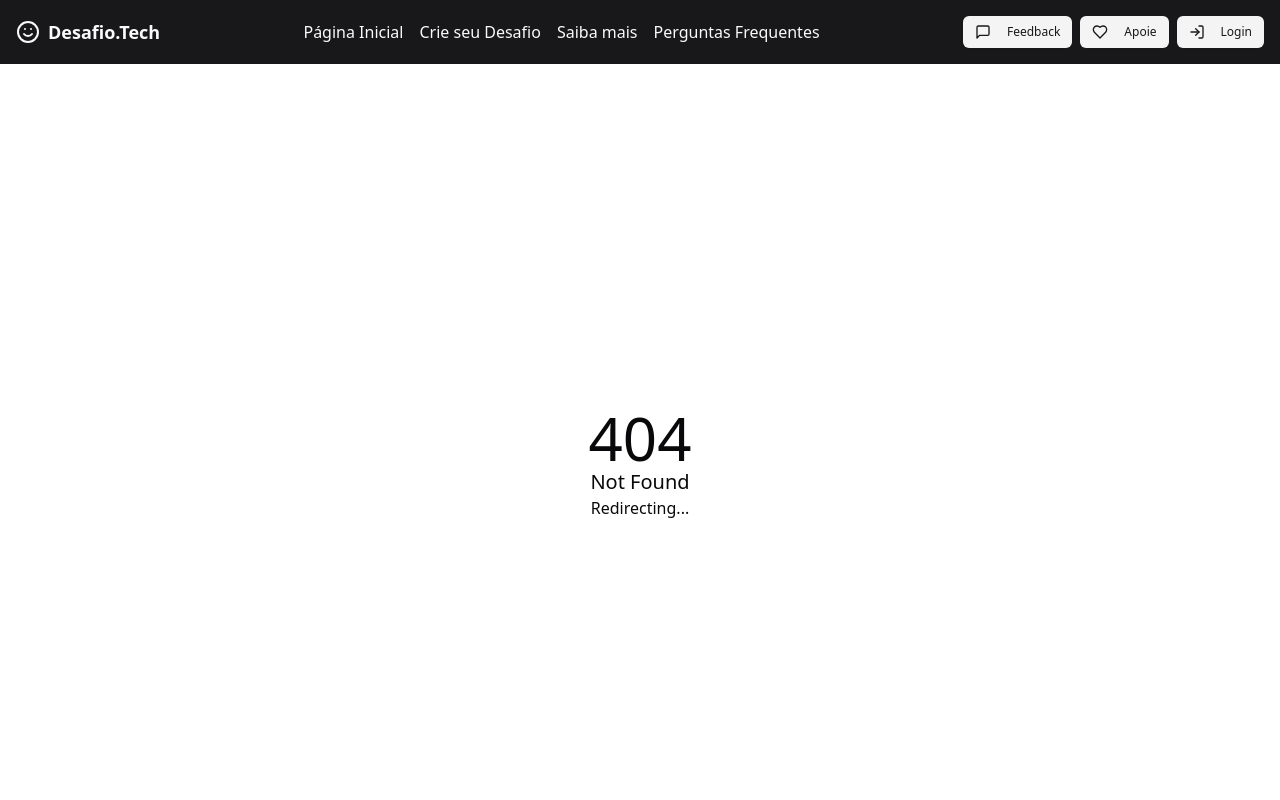
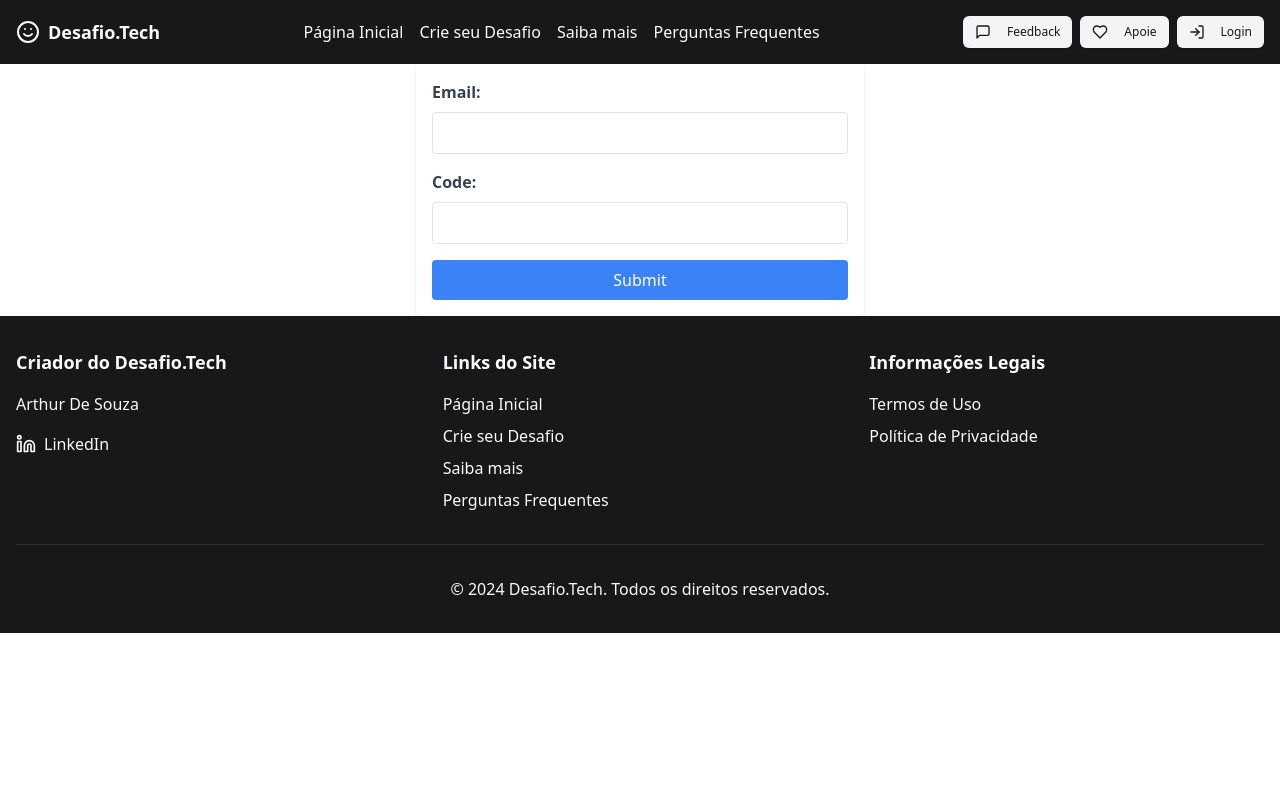
Before and after one commit to ArthurSilv4/site-desafio.tech, a Next.js app: page /verifyEmail in a window 1280 px wide. Before the commit this address had no page. Shown: the top 800 px of the page. Built offline with nearby package versions, Linux system fonts and the light colour scheme.

Commit message:
criado o register e a verificacao de email

```diff
--- a/src/app/signUp/page.tsx
+++ b/src/app/signUp/page.tsx
@@ -1,6 +1,6 @@
 'use client'
 
-import { useState } from 'react'
+import { useState, useContext } from 'react'
 import { Eye, EyeOff, Github } from 'lucide-react'
 import { Button } from "@/components/ui/button"
 import { Input } from "@/components/ui/input"
@@ -8,14 +8,28 @@ import { Label } from "@/components/ui/label"
 import { Card, CardHeader, CardTitle, CardDescription, CardContent, CardFooter } from "@/components/ui/card"
 import { Separator } from "@/components/ui/separator"
 import { Checkbox } from "@/components/ui/checkbox"
+import { AuthContext } from '@/contexts/AuthContext'
 
 export default function SignUp() {
   const [showPassword, setShowPassword] = useState(false)
+  const authContext = useContext(AuthContext)
+  if (!authContext) {
+    throw new Error('AuthContext must be used within an AuthProvider')
+  }
+  const { signUp } = authContext
 
-  const handleSubmit = (event: React.FormEvent<HTMLFormElement>) => {
+  const handleSubmit = async (event: React.FormEvent<HTMLFormElement>) => {
     event.preventDefault()
-    // Handle sign up logic here
-    console.log('Sign up submitted')
+    const formData = new FormData(event.currentTarget)
+    const email = formData.get('email') as string
+    const password = formData.get('password') as string
+
+    try {
+      await signUp({ email, password })
+      console.log('Sign up successful')
+    } catch (error) {
+      console.error('Failed to sign up', error)
+    }
   }
 
   const handleGoogleSignUp = () => {
@@ -43,6 +57,7 @@ export default function SignUp() {
               <Label htmlFor="name">Nome completo</Label>
               <Input
                 id="name"
+                name="name"
                 type="text"
                 placeholder="Seu nome completo"
                 required
@@ -52,6 +67,7 @@ export default function SignUp() {
               <Label htmlFor="email">Email</Label>
               <Input
                 id="email"
+                name="email"
                 type="email"
                 placeholder="seu@email.com"
                 required
@@ -62,6 +78,7 @@ export default function SignUp() {
               <div className="relative">
                 <Input
                   id="password"
+                  name="password"
                   type={showPassword ? "text" : "password"}
                   placeholder="••••••••"
                   required
--- /dev/null
+++ b/src/app/verifyEmail/page.tsx
@@ -0,0 +1,50 @@
+'use client'
+
+import { useState, useContext } from "react";
+import { AuthContext } from '@/contexts/AuthContext';
+
+export default function VerifyEmail() {
+  const [email, setEmail] = useState('');
+  const [code, setCode] = useState('');
+  const authContext = useContext(AuthContext);
+  if (!authContext) {
+    throw new Error('AuthContext must be used within an AuthProvider');
+  }
+  const { verifyCode } = authContext;
+
+  const handleSubmit = async (e: React.FormEvent) => {
+    e.preventDefault();
+    try {
+      await verifyCode({ email, code });
+      console.log('Verification successful');
+    } catch (error) {
+      console.error('Failed to verify code', error);
+    }
+  };
+
+  return (
+    <form onSubmit={handleSubmit} className="max-w-md mx-auto p-4 bg-white shadow-md rounded">
+      <div className="mb-4">
+        <label htmlFor="email" className="block text-gray-700 font-bold mb-2">Email:</label>
+        <input
+          type="email"
+          id="email"
+          value={email}
+          onChange={(e) => setEmail(e.target.value)}
+          className="w-full px-3 py-2 border rounded focus:outline-none focus:ring-2 focus:ring-blue-500"
+        />
+      </div>
+      <div className="mb-4">
+        <label htmlFor="code" className="block text-gray-700 font-bold mb-2">Code:</label>
+        <input
+          type="text"
+          id="code"
+          value={code}
+          onChange={(e) => setCode(e.target.value)}
+          className="w-full px-3 py-2 border rounded focus:outline-none focus:ring-2 focus:ring-blue-500"
+        />
+      </div>
+      <button type="submit" className="w-full bg-blue-500 text-white py-2 rounded hover:bg-blue-600">Submit</button>
+    </form>
+  );
+}
--- a/src/components/ui/checkbox.tsx
+++ b/src/components/ui/checkbox.tsx
@@ -2,8 +2,6 @@
 
 import * as React from "react"
 import * as CheckboxPrimitive from "@radix-ui/react-checkbox"
-import { CheckIcon } from "@radix-ui/react-icons"
-
 import { cn } from "@/lib/utils"
 
 const Checkbox = React.forwardRef<
@@ -21,7 +19,6 @@ const Checkbox = React.forwardRef<
     <CheckboxPrimitive.Indicator
       className={cn("flex items-center justify-center text-current")}
     >
-      <CheckIcon className="h-4 w-4" />
     </CheckboxPrimitive.Indicator>
   </CheckboxPrimitive.Root>
 ))
--- a/src/contexts/AuthContext.tsx
+++ b/src/contexts/AuthContext.tsx
@@ -10,9 +10,21 @@ interface SignInData {
   password: string;
 }
 
+interface SignUpData {
+  email: string;
+  password: string;
+}
+
+interface VerifyCodeData {
+  email: string;
+  code: string;
+}
+
 interface AuthContextType {
   token: string | null;
   signIn: (data: SignInData) => Promise<void>;
+  signUp: (data: SignUpData) => Promise<void>;
+  verifyCode: (data: VerifyCodeData) => Promise<void>;
   signOut: () => void;
 }
 
@@ -44,20 +56,52 @@ export const AuthProvider = ({ children }: { children: ReactNode }) => {
 
       setToken(token);
       router.push('/dashboard');
+    } catch (error) {
+      console.error('Failed to sign in', error);
+    }
+  }
 
+  async function signUp({ email, password }: SignUpData) {
+    try {
+      await axios.post('https://localhost:7092/auth/register', {
+        email,
+        password,
+      });
+
+      // Assume the backend sends a verification code to the user's email
+      router.push('/verifyEmail');
     } catch (error) {
-      console.error('Error:', error);
+      console.error('Failed to sign up', error);
+    }
+  }
+
+  async function verifyCode({ email, code }: VerifyCodeData) {
+    try {
+      const response = await axios.post('https://localhost:7092/auth/verify', {
+        email,
+        code,
+      });
+
+      const { token } = response.data;
+      setCookie(undefined, 'desafio.tech-token', token, {
+        maxAge: 60 * 60 * 2, // 2 hours
+      });
+
+      setToken(token);
+      router.push('/dashboard');
+    } catch (error) {
+      console.error('Failed to verify code', error);
     }
   }
 
   function signOut() {
+    setToken(null);
     destroyCookie(undefined, 'desafio.tech-token');
-    setToken(null);
-    router.push('/login');
+    router.push('/');
   }
 
   return (
-    <AuthContext.Provider value={{ token, signIn, signOut }}>
+    <AuthContext.Provider value={{ token, signIn, signUp, verifyCode, signOut }}>
       {children}
     </AuthContext.Provider>
   );
```
